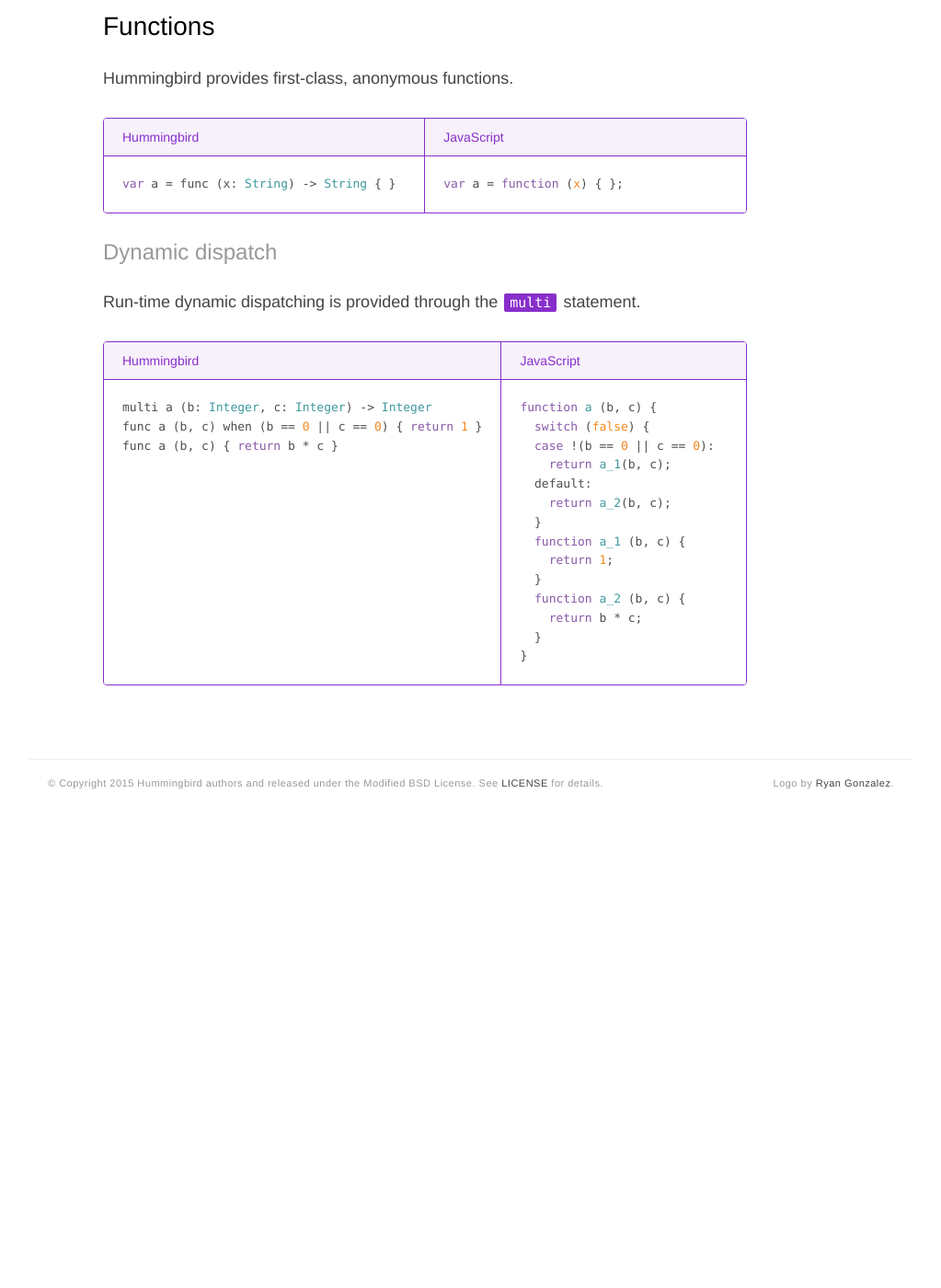
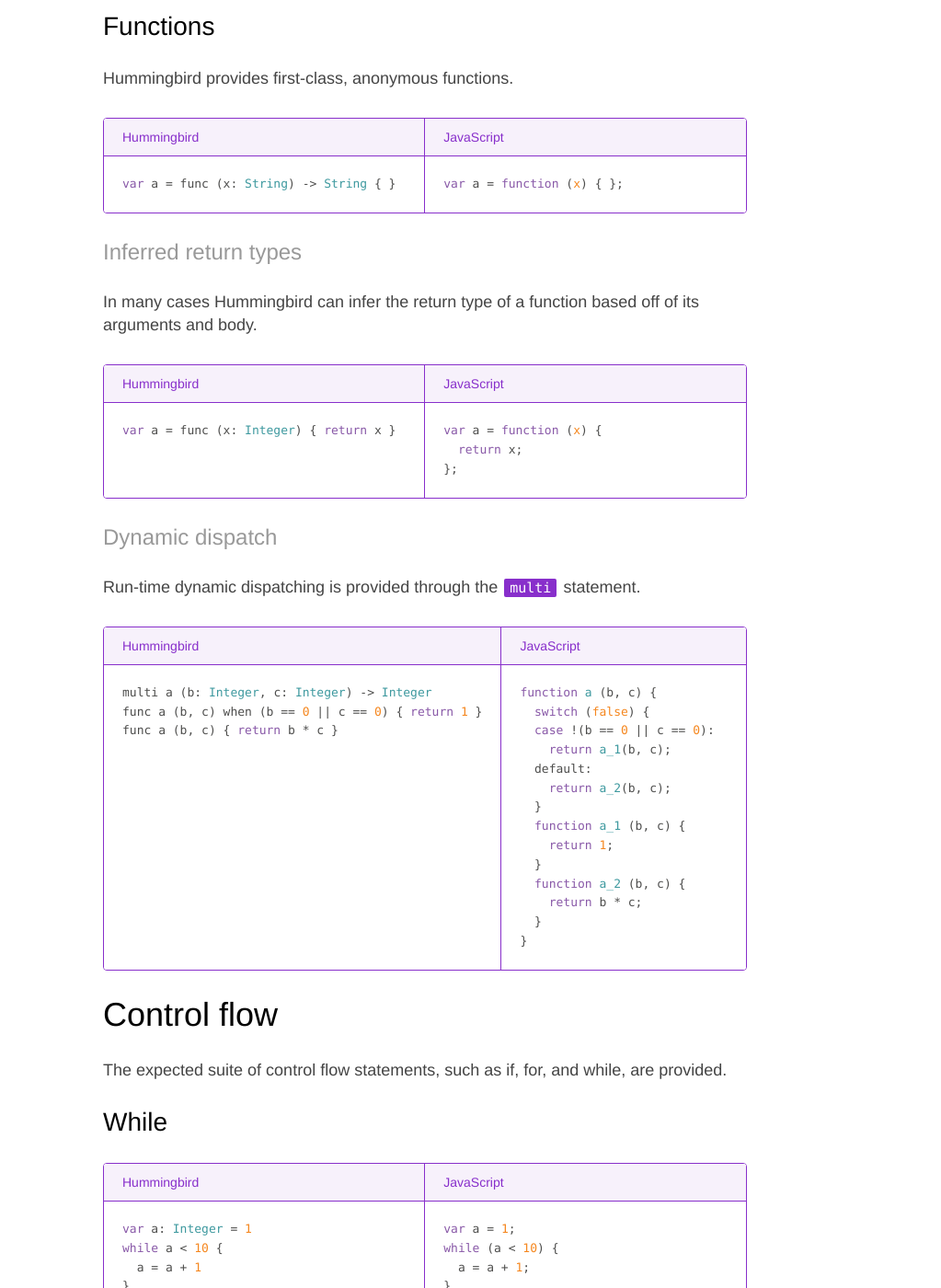
Before and after one commit to dirk/hummingbird, a Jekyll site: the page built from specification.html, in a window 1280 px wide and 1400 px high, scrolled down 666 px. Shown: the whole window at 92% size, without its empty margins (128-1151 px from the left). Built offline with Jekyll 4.4.1, drawn with Linux system fonts in a browser that asks for light colours; nearby versions of some CDN libraries; before the commit the page ends 1548 px from its top, so only the background shows below that.

Commit message:
Update specification for inferred return types and while

```diff
--- a/specification.html
+++ b/specification.html
@@ -22,6 +22,15 @@
 <div class="spec hb" spec-type="Hummingbird"><pre><code class="lang-typescript">var a = func (x: String) -> String { }</code></pre></div>
 <div class="spec js" spec-type="JavaScript"><pre><code class="lang-js">var a = function (x) { };</code></pre></div>
 </div>
+<h3>Inferred return types</h3>
+<p>In many cases Hummingbird can infer the return type of a function based off of its arguments and body.</p>
+
+<div class="spec-pair">
+<div class="spec hb" spec-type="Hummingbird"><pre><code class="lang-typescript">var a = func (x: Integer) { return x }</code></pre></div>
+<div class="spec js" spec-type="JavaScript"><pre><code class="lang-js">var a = function (x) {
+  return x;
+};</code></pre></div>
+</div>
 <h3>Dynamic dispatch</h3>
 <p>Run-time dynamic dispatching is provided through the <code>multi</code> statement.</p>
 
@@ -44,5 +53,20 @@
   }
 }</code></pre></div>
 </div>
+<h1>Control flow</h1>
+<p>The expected suite of control flow statements, such as if, for, and while, are provided.</p>
+<h2>While</h2>
+
+<div class="spec-pair">
+<div class="spec hb" spec-type="Hummingbird"><pre><code class="lang-typescript">var a: Integer = 1
+while a < 10 {
+  a = a + 1
+}
+# a will equal 10 here</code></pre></div>
+<div class="spec js" spec-type="JavaScript"><pre><code class="lang-js">var a = 1;
+while (a < 10) {
+  a = a + 1;
+}</code></pre></div>
+</div>
 
 </div>
```
Also changed, not shown: 1 other file.
